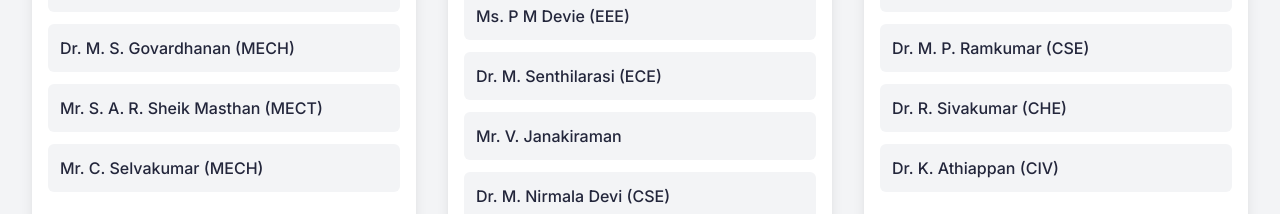
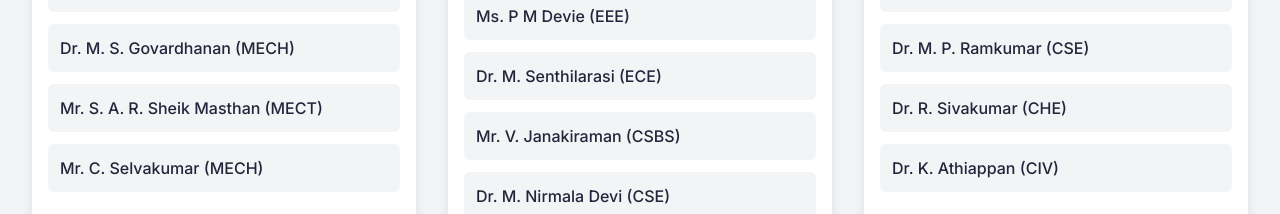
Before and after one commit to kmrsanthosh/TCEResearchConclave, a Next.js app: page /TCEResearchConclave/committee in a window 1280 px wide. Shown: the part 2948-3162 px from the top of the page. Built offline with nearby package versions, Linux system fonts and the light colour scheme.

Commit message:
Updated committee member designation for Mr. V. Janakiraman

```diff
--- a/app/committee/page.tsx
+++ b/app/committee/page.tsx
@@ -179,7 +179,7 @@ const committees: Committee[] = [
       "Ms. S. Pudumalar (IT)",
       "Ms. P M Devie (EEE)",
       "Dr. M. Senthilarasi (ECE)",
-      "Mr. V. Janakiraman",
+      "Mr. V. Janakiraman (CSBS)",
       "Dr. M. Nirmala Devi (CSE)",
     ],
   },
```
